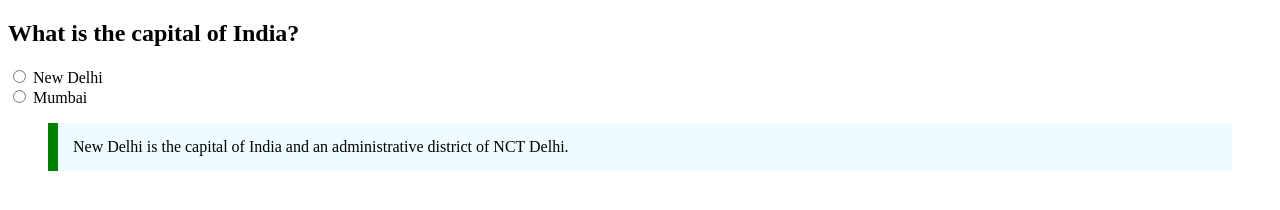
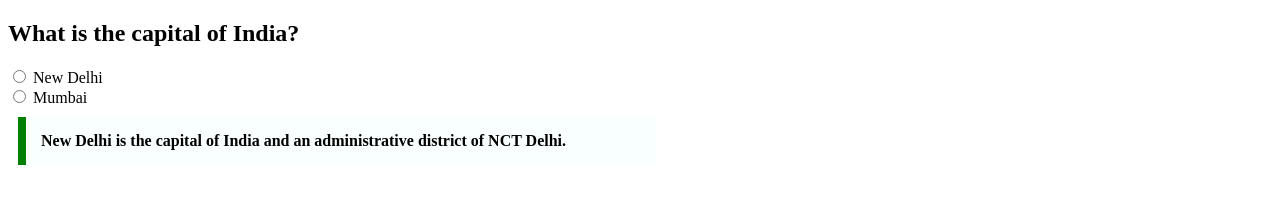
Before and after one commit to acciojob/trivia-imrahulsrivastava, a website: page main.html in a window 1280 px wide. Drawn offline with Linux system fonts and the light colour scheme.

Commit message:
created a submission

```diff
--- a/main.html
+++ b/main.html
@@ -5,9 +5,12 @@
     <link rel="stylesheet" href="styles.css" />
     <style>
       blockquote {
-        border-left: 10px solid green;
+        max-width: 600px;
+        margin: 10px;
         padding: 15px;
-        background-color: rgb(240, 251, 255);
+        border-left: 8px solid green;
+        background-color: #f8fffe;
+        font-weight: bold;
       }
     </style>
   </head>
```
